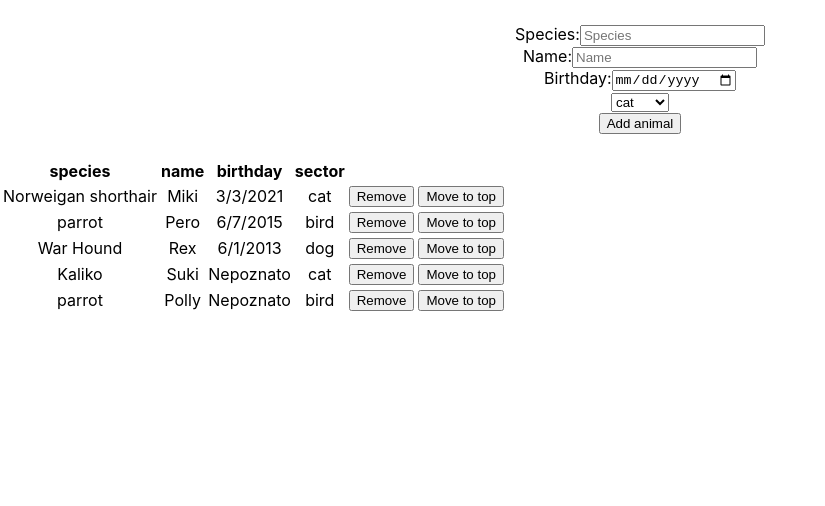
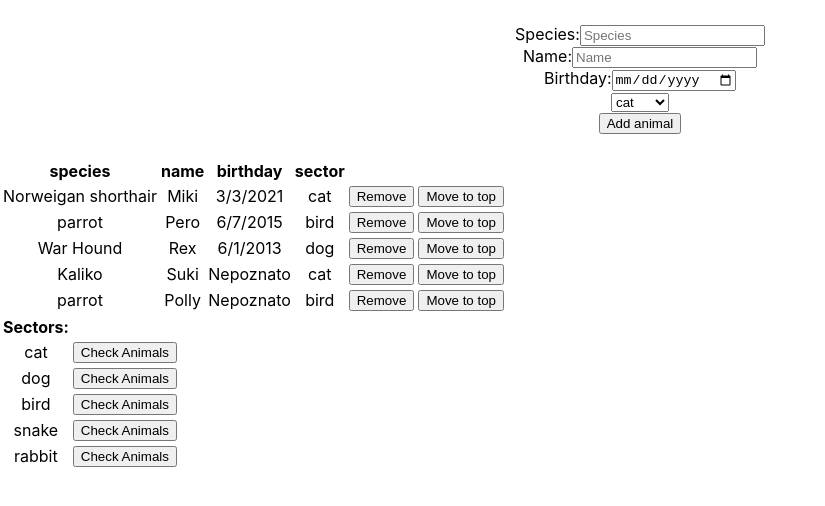
Before and after one commit to MilicaB96/zoo, a React (Create React App) app: page / in a window 1280 px wide. Shown: the top 506 px of the page, without its empty margins (0-825 px from the left). Built offline with nearby package versions, Linux system fonts and the light colour scheme.

Commit message:
added sector table

```diff
--- a/src/App.js
+++ b/src/App.js
@@ -43,8 +43,6 @@ function App() {
   const [sector, setSector] = useState("cat");
   // add animal function
   const addAnimal = (species, name, date, sector) => {
-    console.log("sector", sector);
-
     date = date.split("-");
     const [year, month, day] = date;
     date = new Date(year, month, day).toLocaleDateString();
@@ -162,6 +160,34 @@ function App() {
           ))}
         </tbody>
       </table>
+      <table>
+        <thead>
+          <tr>
+            <th>Sectors:</th>
+          </tr>
+        </thead>
+        <tbody>
+          {animalSector.map((sector, index) => (
+            <tr key={index}>
+              <td>{sector}</td>
+              <td>
+                <button
+                  type='button'
+                  onClick={() => {
+                    alert(
+                      animals
+                        .filter((animal) => animal.sector === sector)
+                        .map((obj) => `${obj.name} (${obj.species})`)
+                    );
+                  }}
+                >
+                  Check Animals
+                </button>
+              </td>
+            </tr>
+          ))}
+        </tbody>
+      </table>
     </div>
   );
 }
```
